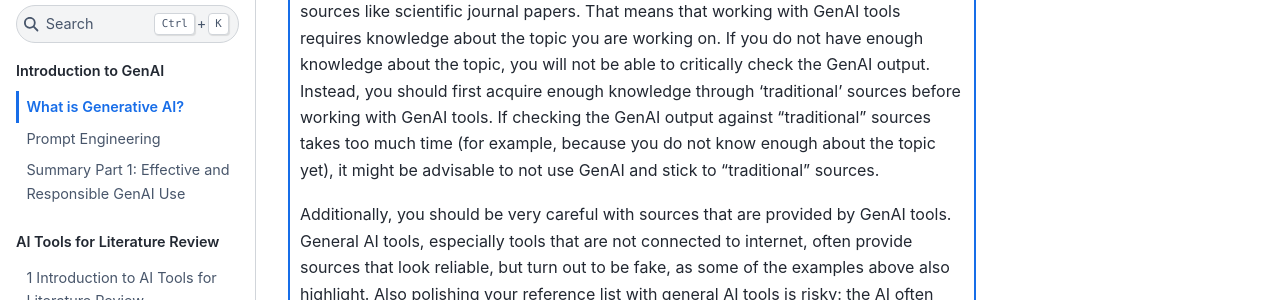
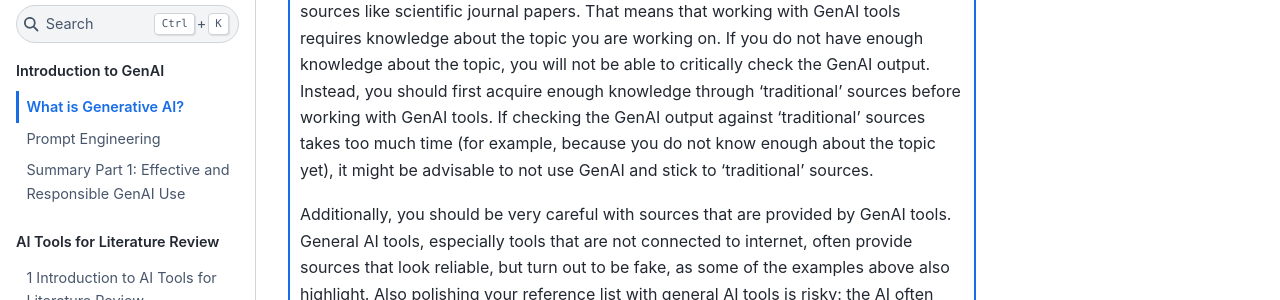
Before and after one commit to lwalma/ai-lit-review, a Jupyter Book: the page built from book/part1/what-is-genai.md, in a window 1280 px wide and 900 px high, scrolled down 2060 px. Shown: the part 311-611 px from the top of the window. Built offline with Jupyter Book 1.0.4 settings and Sphinx 7.4.7 and the Sphinx Book theme 1.1.4, drawn with Linux system fonts in a browser that asks for light colours; comment, search, counter and statistics services are not loaded; some of the changed text lies outside the part shown.

````diff
--- a/book/part1/what-is-genai.md
+++ b/book/part1/what-is-genai.md
@@ -29,7 +29,7 @@ As mentioned in the video about the Chinese Room experiment, GenAI tools do not
 
 There are also examples of problems with inaccurate AI output in academia. In January 2026, the rector of Ghent University used several <a href="https://www.vrt.be/vrtnws/en/2026/01/08/ghent-university-rector-petra-de-sutter-uses-fabricated-quotes-i/" target="_blank">fabricated quotes</a> in her inaugural speech, and, as a result of the commotion afterwards, <a href="https://delta.tudelft.nl/en/article/rector-of-ghent-university-withdraws-from-honorary-doctorate-at-university-of-amsterdam-after-ai-speech" target="_blank">withdrew from an honorary doctorate</a> she was set to receive from the University of Amsterdam. In July 2026, research from the Dutch magazine <a href="https://www.groene.nl/artikel/de-wetenschap-wordt-in-sneltempo-vervuild" target="_blank">De Groene Amsterdammer</a> revealed that, since the release of ChatGPT, the proportion of articles containing non-existing references has increased sevenfold (read about the research in English <a href="https://delta.tudelft.nl/en/article/number-of-ghost-references-in-scientific-articles-growing-rapidly" target="_blank">here</a>). International research performed by <a href="https://www.nature.com/articles/d41586-026-00969-z" target="_blank">Nature</a> shows a similar pattern: ten of thousands of scientific publications from 2025 include non-existing references, probably generated by GenAI tools.
 
-To avoid including inaccuracies in your text, you should never take GenAI output for granted. Instead, always critically check the output and compare it with ‘traditional’ sources like scientific journal papers. That means that working with GenAI tools requires knowledge about the topic you are working on. If you do not have enough knowledge about the topic, you will not be able to critically check the GenAI output. Instead, you should first acquire enough knowledge through 'traditional' sources before working with GenAI tools. If checking the GenAI output against "traditional" sources takes too much time (for example, because you do not know enough about the topic yet), it might be advisable to not use GenAI and stick to "traditional" sources.
+To avoid including inaccuracies in your text, you should never take GenAI output for granted. Instead, always critically check the output and compare it with 'traditional' sources like scientific journal papers. That means that working with GenAI tools requires knowledge about the topic you are working on. If you do not have enough knowledge about the topic, you will not be able to critically check the GenAI output. Instead, you should first acquire enough knowledge through 'traditional' sources before working with GenAI tools. If checking the GenAI output against 'traditional' sources takes too much time (for example, because you do not know enough about the topic yet), it might be advisable to not use GenAI and stick to 'traditional' sources.
 
 Additionally, you should be very careful with sources that are provided by GenAI tools. General AI tools, especially tools that are not connected to internet, often provide sources that look reliable, but turn out to be fake, as some of the examples above also highlight. Also polishing your reference list with general AI tools is risky: the AI often changes the source description, resulting in a non-existing sources in your reference list. Alternatively, use academic AI tools to look for sources and compile your reference list yourself. You will learn more about using academic AI tools in part 2 of this book.
 
@@ -39,7 +39,7 @@ Additionally, you should be very careful with sources that are provided by GenAI
 
 GenAI tools are trained with real-life data and therefore can reflect and amplify biases from human thinking. For example, <a href="https://www.nature.com/articles/s41598-024-55686-2" target="_blank">research</a> has shown that GenAI tools are often biased against women and people of colour. This is not only the case for text generation, but biases are also prominent in <a href="https://www.bloomberg.com/graphics/2023-generative-ai-bias/" target="_blank">AI-generated images</a>. Other biases, for example confirmation bias (the tendency to search for and favour information that confirms your beliefs), can also affect the data that is used for training GenAI tools, and therefore also affect the output. See <a href="https://www.chapman.edu/ai/bias-in-ai.aspx" target="_blank">this overview from Chapman University</a> for more examples of biases that occur in GenAI tools and how that affects the output.
 
-Because of the risk of biases, it is important to always critically check the GenAI output. For example, beware of gender, racial or other stereotypes in AI-generated content. Additionally, check claims that are made in GenAI output against "traditional" sources and your own knowledge, to check if these claims are well justified with proper evidence.
+Because of the risk of biases, it is important to always critically check the GenAI output. For example, beware of gender, racial or other stereotypes in AI-generated content. Additionally, check claims that are made in GenAI output against 'traditional' sources and your own knowledge, to check if these claims are well justified with proper evidence.
 
 ```
 
````
